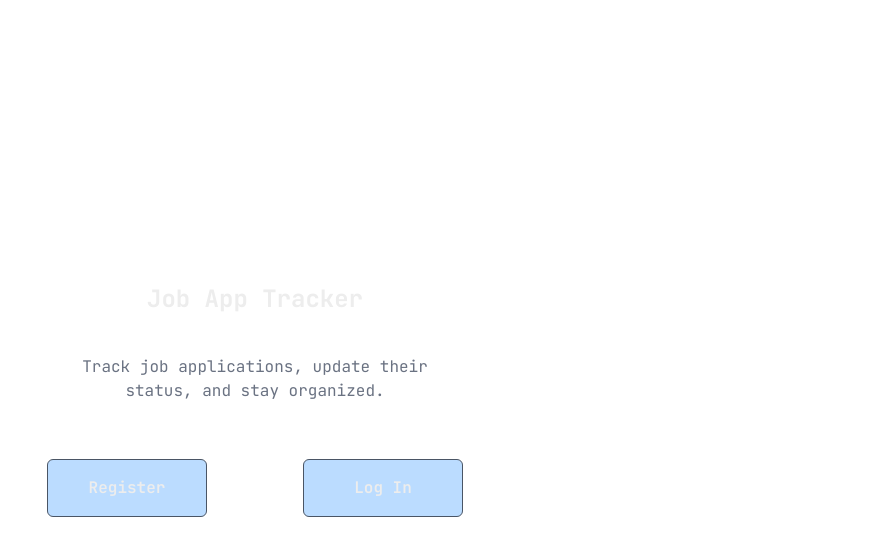
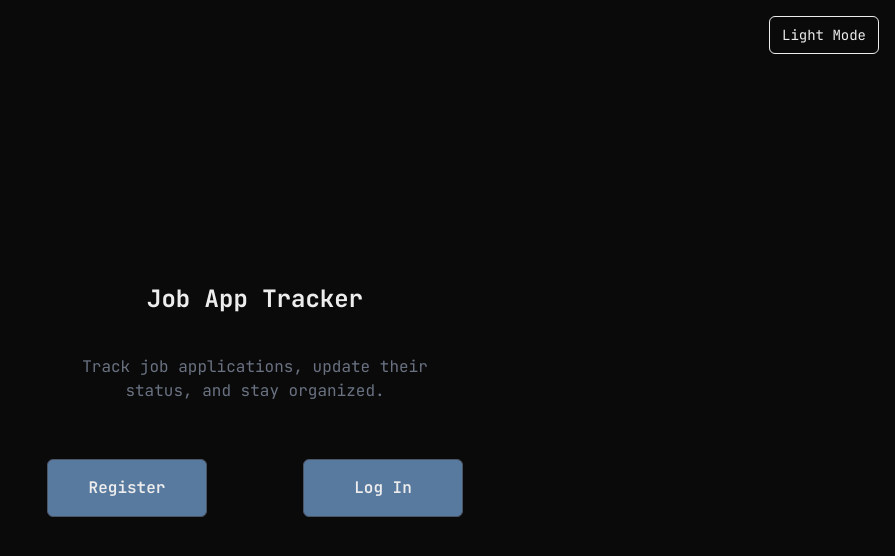
Before and after one commit to clydexmarty09/Job-App-Tracker-, a Next.js app: page / in a window 1280 px wide. Shown: the top 556 px of the page, without its empty margins (385-1280 px from the left). Built offline with nearby package versions, Linux system fonts and the light colour scheme.

Commit message:
added fully working light/dark mode

```diff
--- a/app/layout.tsx
+++ b/app/layout.tsx
@@ -1,5 +1,6 @@
 import type { Metadata } from "next";
 import { JetBrains_Mono } from "next/font/google";
+import ThemeToggle from "@/components/ThemeToggle";
 import "./globals.css";
 
 const jetbrains = JetBrains_Mono({
@@ -18,9 +19,8 @@ export default function RootLayout({
 }>) {
   return (
     <html lang="en">
-      <body
-        className={jetbrains.className}
-      >
+      <body className={jetbrains.className}>
+        <ThemeToggle />
         {children}
       </body>
     </html>
--- a/app/page.tsx
+++ b/app/page.tsx
@@ -6,8 +6,8 @@ export default function Home() {
 
 
   return (
-    <div className="overflow-hidden flex min-h-dvh items-center justify-center bg-white font-sans dark:bg-black">
-      <main className="flex w-full max-w-3xl flex-col items-center justify-center px-6 py-8 bg-white dark:bg-black gap-6">
+    <div className="overflow-hidden flex min-h-dvh items-center justify-center bg-background text-foreground font-sans">
+      <main className="flex w-full max-w-3xl flex-col items-center justify-center px-6 py-8 gap-6">
         <h1 className="items-center m-auto p-4 font-bold text-2xl"> Job App Tracker </h1>
         <p className="text-gray-500 text-sm md:text-base text-center max-w-sm">
           Track job applications, update their status, and stay organized.
--- a/components/ThemeToggle.tsx
+++ b/components/ThemeToggle.tsx
@@ -4,28 +4,22 @@ import { useState, useEffect}  from "react";
 export default function ThemeToggle() {
 
 
-    const [isDark, setIsDark] = useState(true);
-
-    useEffect(()=> {
-        const savedTheme = localStorage.getItem("theme");
-
-        if (savedTheme === "light") {
-            setIsDark(false);
+    const [isDark, setIsDark] = useState(()=> {
+        if (typeof window === "undefined") {
+            return true;
         }
 
-        if (savedTheme === "dark") {
-            setIsDark(true) ;
-        }
-    },[])
+        return localStorage.getItem("theme") !== "light";
+    });
 
     useEffect(()=> {
         const root = document.documentElement;
 
         if (isDark) {
-            root.classList.add("dark");
-            localStorage.setItem("theme", "dark");
+           root.classList.remove("light")
+           localStorage.setItem("theme", "dark")
         } else {
-            root.classList.remove("dark");
+            root.classList.add("light");
             localStorage.setItem("theme", "light") ;
         }
     }, [isDark]);
@@ -34,7 +28,8 @@ export default function ThemeToggle() {
         <button
         type="button"
         onClick={()=> setIsDark((prev)=> !prev)}
-        className="fixed top-4 right-4 z-50 border rounded-md mx-3 py-2 text-sm"
+        className="fixed top-4 right-4 z-50 border rounded-md px-3 py-2 text-sm"
+        suppressHydrationWarning
         >
             {isDark ? "Light Mode" : "Dark Mode"}
         </button>
```
Also changed, not shown: app/globals.css (+0 -14 lines).
